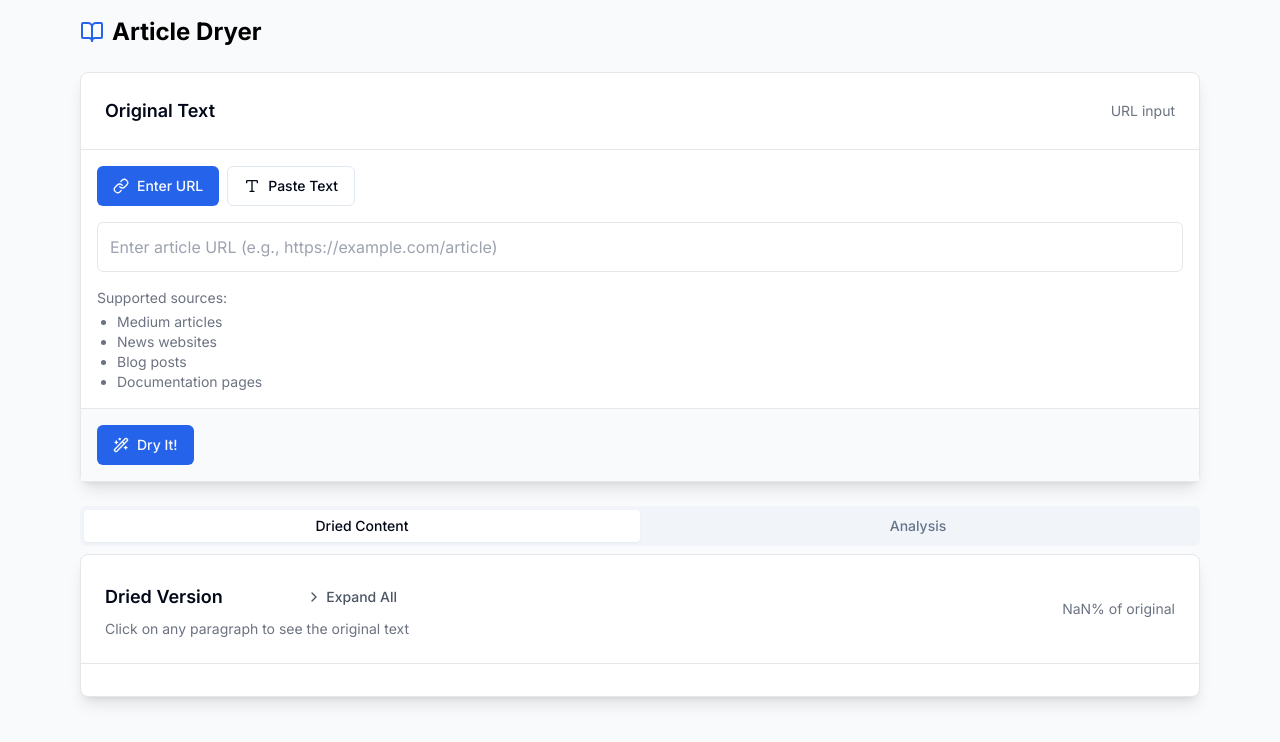
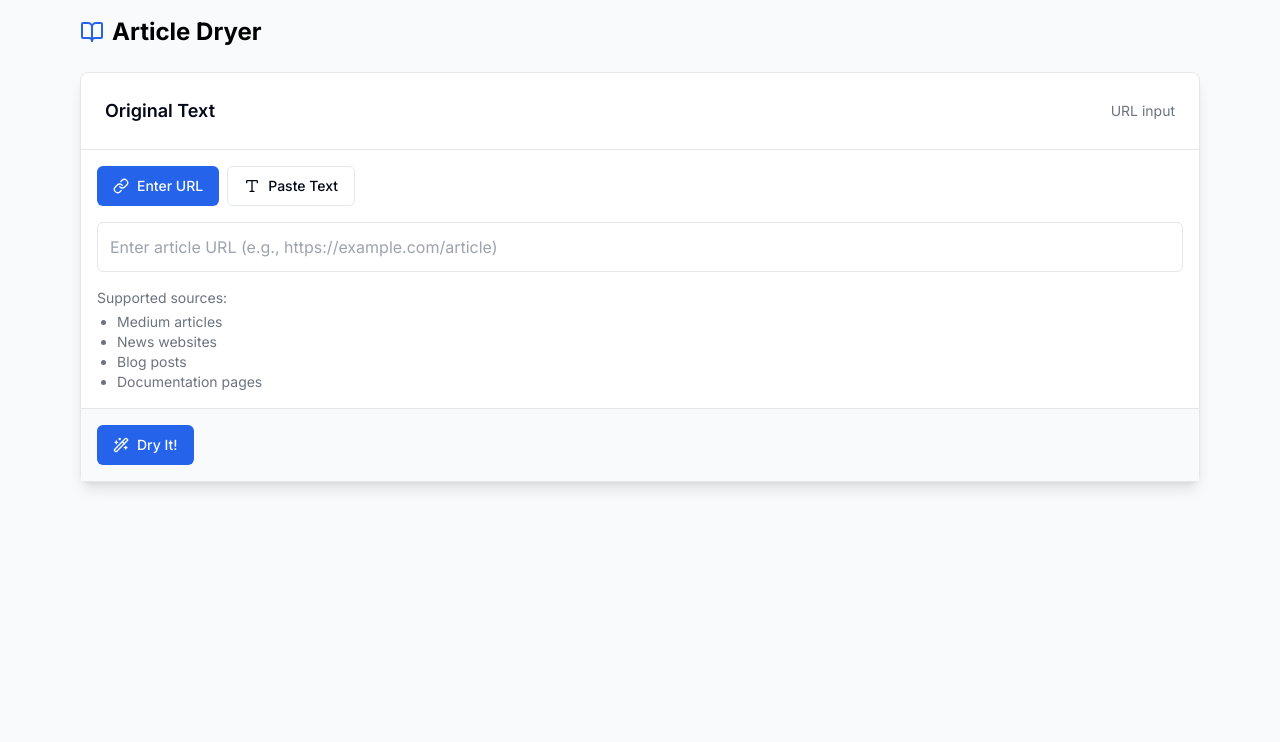
Before and after one commit to gavinHuang/article-dryer, a Next.js app in the folder article-dryer-nextjs/: page / in a window 1280 px wide. Shown: the top 742 px of the page. Built offline with nearby package versions, Linux system fonts and the light colour scheme.

Commit message:
clean up UI

```diff
--- a/article-dryer-nextjs/src/components/ArticleSummarizer.tsx
+++ b/article-dryer-nextjs/src/components/ArticleSummarizer.tsx
@@ -239,18 +239,14 @@ export const ArticleSummarizer = () => {
       </Card>
 
       <Tabs defaultValue="summary" className="w-full">
-        <TabsList className="grid w-full grid-cols-2">
-          <TabsTrigger value="summary">Dried Content</TabsTrigger>
-          <TabsTrigger value="analysis">Analysis</TabsTrigger>
-        </TabsList>
+
 
         <TabsContent value="summary">
-          <Card className="bg-white shadow-lg">
+            <Card className={`bg-white shadow-lg ${processedContent.length === 0 ? 'hidden' : ''}`}>
             <CardHeader className="border-b">
               <div className="flex justify-between items-center">
-                <div className="space-y-1">
+                <div className="space-y-1" >
                   <div className="flex items-center justify-between">
-                    <h2 className="text-lg font-semibold">Dried Version</h2>
                     <Button
                       variant="ghost"
                       size="sm"
```
